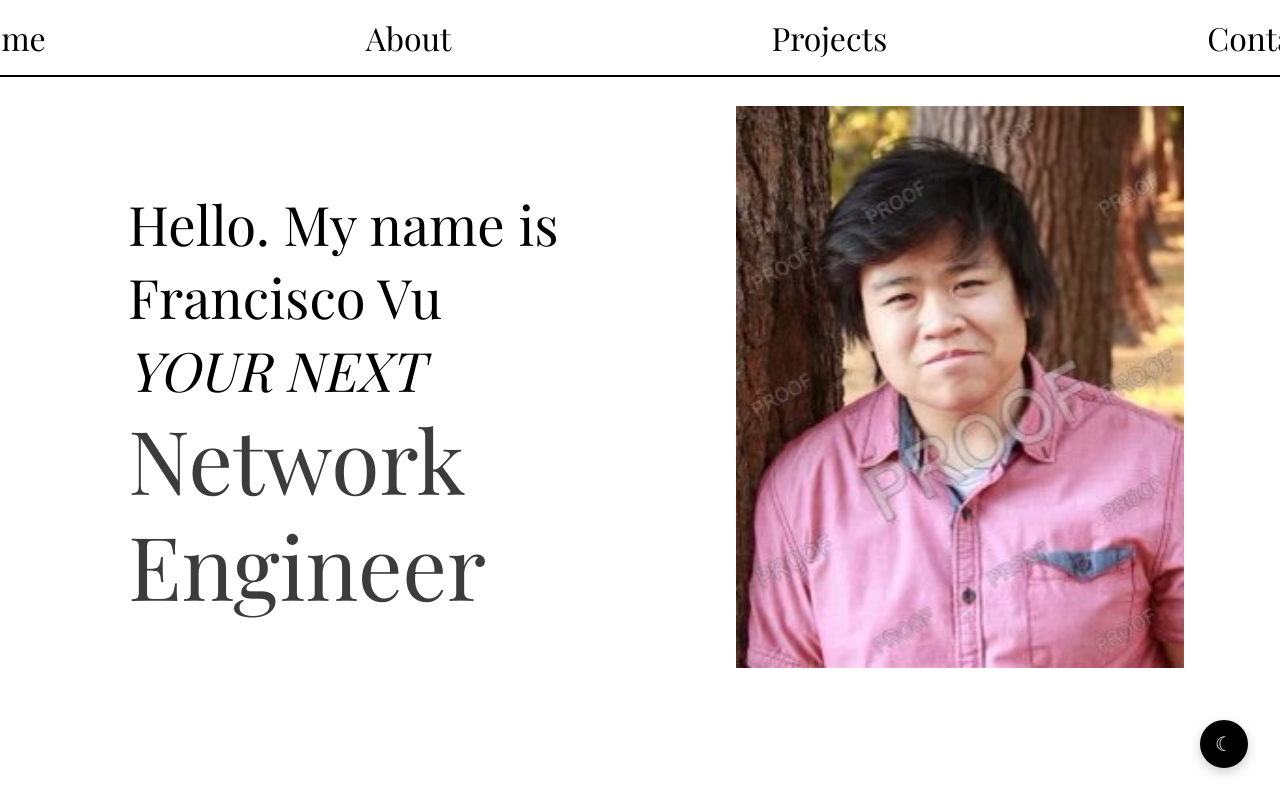
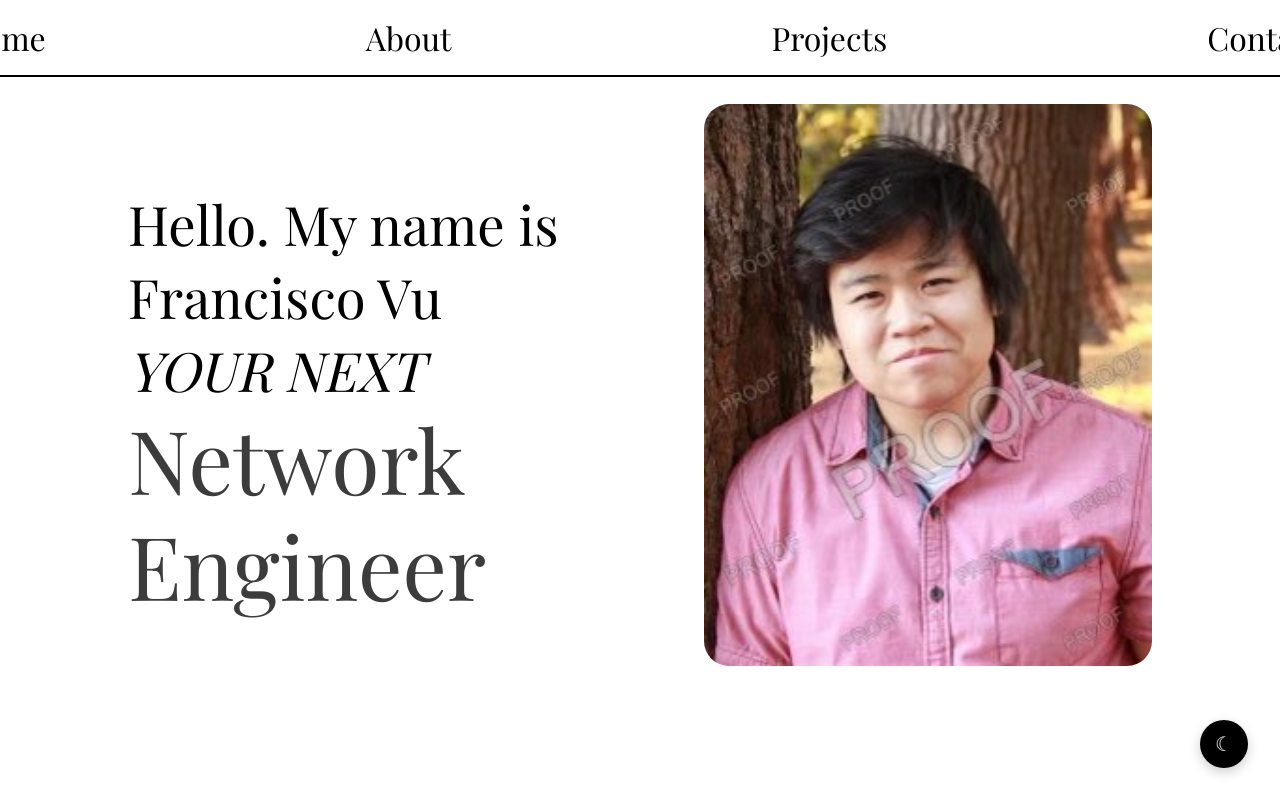
Before and after one commit to franware1/Portfolio, a React (Vite) app: page / in a window 1280 px wide. Shown: the top 800 px of the page. Built offline with nearby package versions, Linux system fonts and the light colour scheme.

Commit message:
Move photo and radius photo

```diff
--- a/src/pages/landing.tsx
+++ b/src/pages/landing.tsx
@@ -26,9 +26,10 @@
           </div>
 
           <div className='landing-right-container'>
-            <div className='landing-right'>
+            <div className='landing-photo-wrap'>
               <img src="/public/assets/images/senior-photo.jpg" alt="photo of francisco" />
             </div>
+
           </div>
         </div>
 
--- a/src/styles/landing.css
+++ b/src/styles/landing.css
@@ -79,7 +79,9 @@
   align-items: center;
 }
 
-.landing-right img {
+.landing-photo-wrap img {
+  margin-left: 5vw;
   width: clamp(200px, 35vw, 500px);
   height: auto;
+  border-radius: var(--radius);
 }
```
